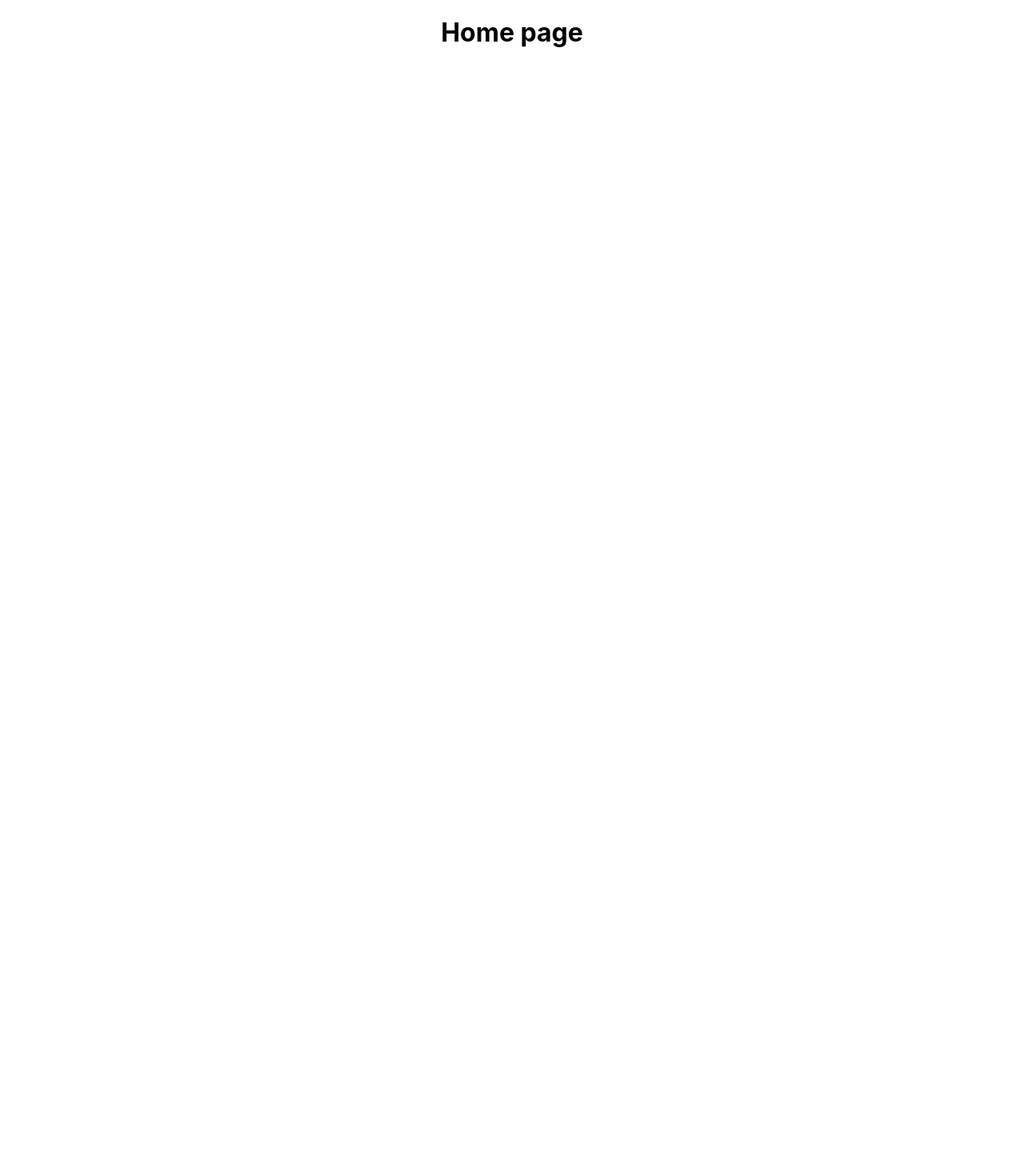
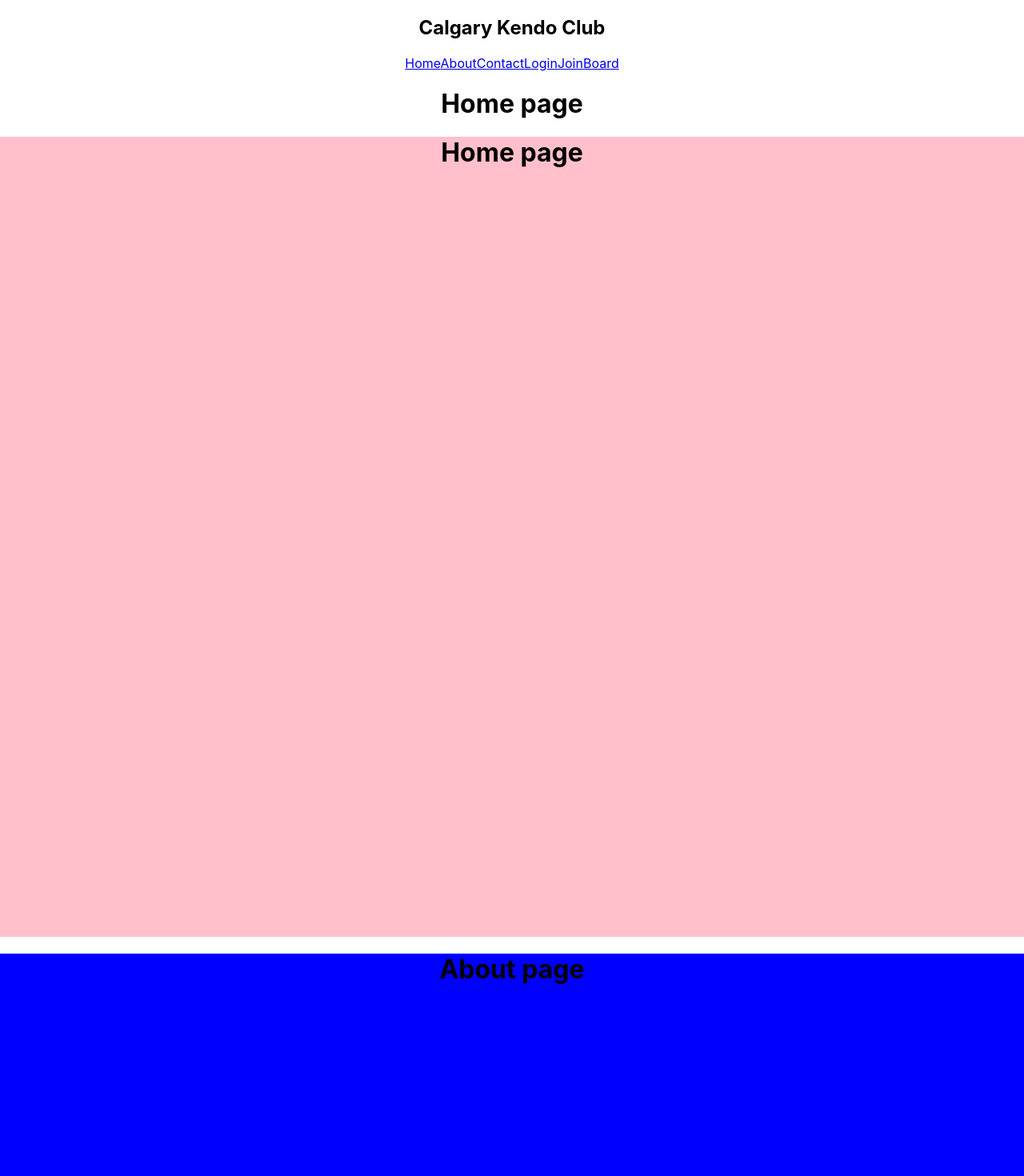
Before and after one commit to dhkdane/CalgaryKendoClub, a React (Create React App) app: page / in a window 1280 px wide. Shown: the top 1470 px of the page at 80% size. Before the commit the page ends 800 px from the top, so only its background shows below. Built offline with nearby package versions, Linux system fonts and the light colour scheme.

Commit message:
add feature scroll to component

```diff
--- a/src/App.js
+++ b/src/App.js
@@ -1,10 +1,60 @@
 import "./App.css";
+import { BrowserRouter, Routes, Route, Link } from "react-router-dom";
+import { useRef } from "react";
+
 import Home from "./pages/Home";
+import About from "./pages/About";
+import Contact from "./pages/Contact";
+import Login from "./pages/Login";
+import Join from "./pages/Join";
+import Board from "./pages/Board";
 
 function App() {
+  const home = useRef(null);
+  const about = useRef(null);
+  const contact = useRef(null);
+
+  const scrollToSection = (elementRef) => {
+    window.scrollTo({
+      top: elementRef.current.offsetTop,
+      behavior: "smooth",
+    });
+  };
+
   return (
     <div className="App">
-      <Home />
+      <BrowserRouter>
+        <nav>
+          <h1>Calgary Kendo Club</h1>
+          <Link onClick={() => scrollToSection(home)}>Home</Link>
+          <Link onClick={() => scrollToSection(about)}>About</Link>
+          <Link onClick={() => scrollToSection(contact)}>Contact</Link>
+
+          <Link to={"/login"}>Login</Link>
+          <Link to={"/join"}>Join</Link>
+          <Link to={"/board"}>Board</Link>
+        </nav>
+        <Routes>
+          <Route path="/" element={<Home />}></Route>
+
+          <Route path="/login" element={<Login />}></Route>
+          <Route path="/join" element={<Join />}></Route>
+          <Route path="/board" element={<Board />}></Route>
+        </Routes>
+      </BrowserRouter>
+
+      <div ref={home} style={{ height: "1000px", backgroundColor: "pink" }}>
+        <Home></Home>
+      </div>
+      <div ref={about} style={{ height: "1000px", backgroundColor: "blue" }}>
+        <About></About>
+      </div>
+      <div
+        ref={contact}
+        style={{ height: "1000px", backgroundColor: "yellow" }}
+      >
+        <Contact></Contact>
+      </div>
     </div>
   );
 }
```
